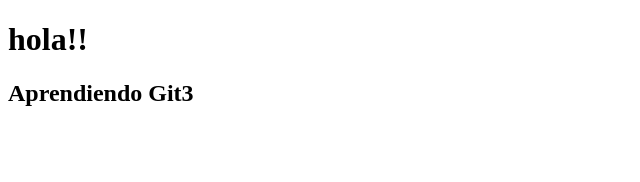
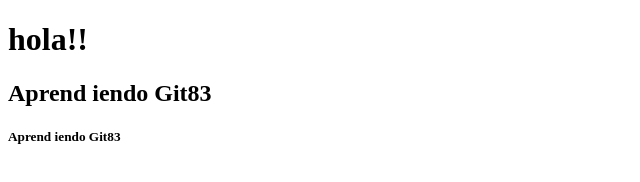
Before and after one commit to mago25/pruebaGit, a plain HTML site: page index.html in a window 1280 px wide. Shown: the whole page, without its empty margins (0-640 px from the left). Drawn offline with Linux system fonts and the light colour scheme.

```diff
--- a/index.html
+++ b/index.html
@@ -4,10 +4,11 @@
     <meta charset="UTF-8">
     <meta http-equiv="X-UA-Compatible" content="IE=edge">
     <meta name="viewport" content="width=device-width, initial-scale=1.0">
-    <title>Git Example</title>
+    <title>Git Exampl</title>
 </head>
 <body>
     <h1>hola!!</h1>
-    <h2>Aprendiendo Git3</h2>
+    <h2>Aprend  iendo Git83</h2>
+    <h5>Aprend  iendo Git83</h5>
 </body>
 </html>
```
